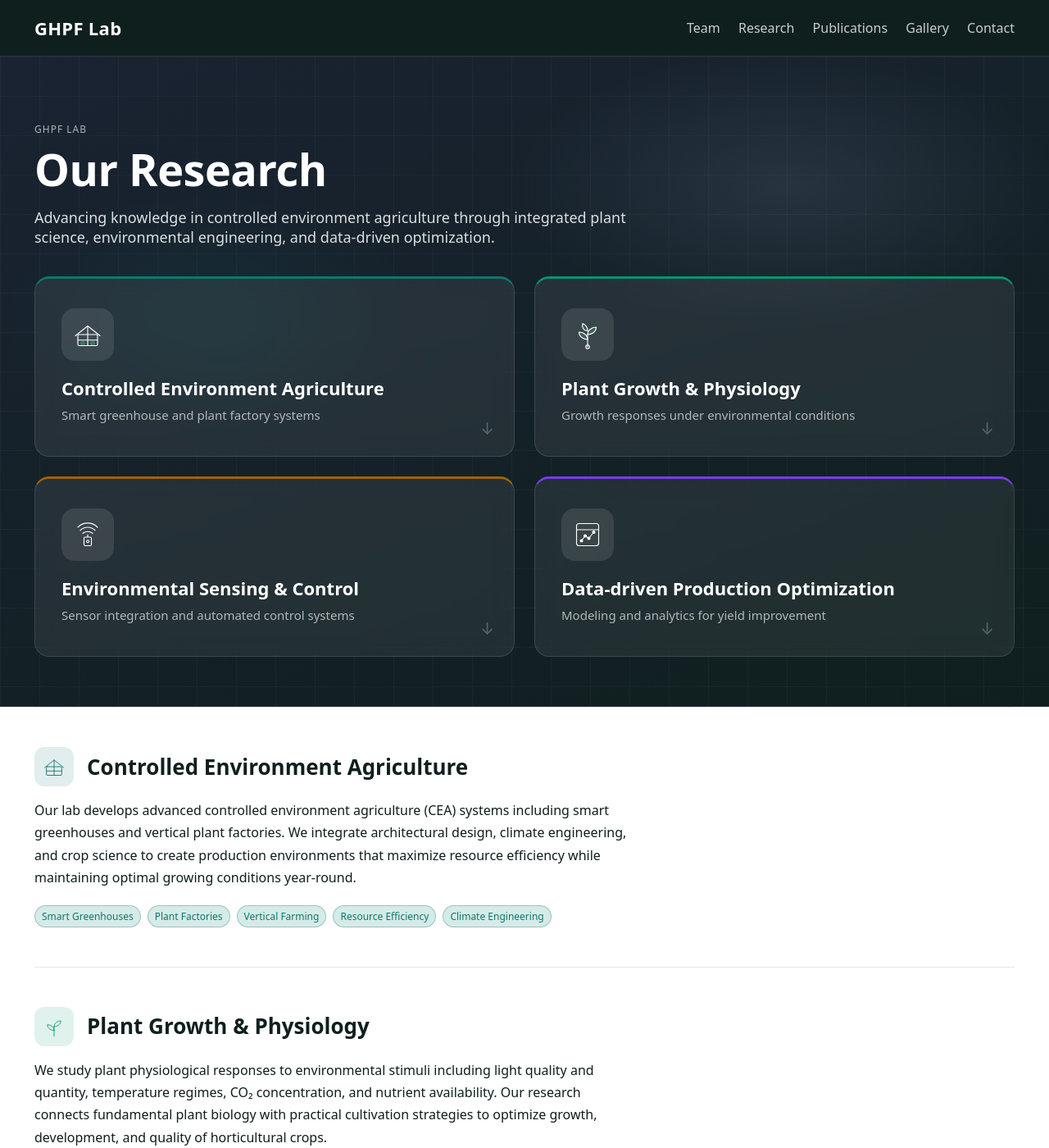
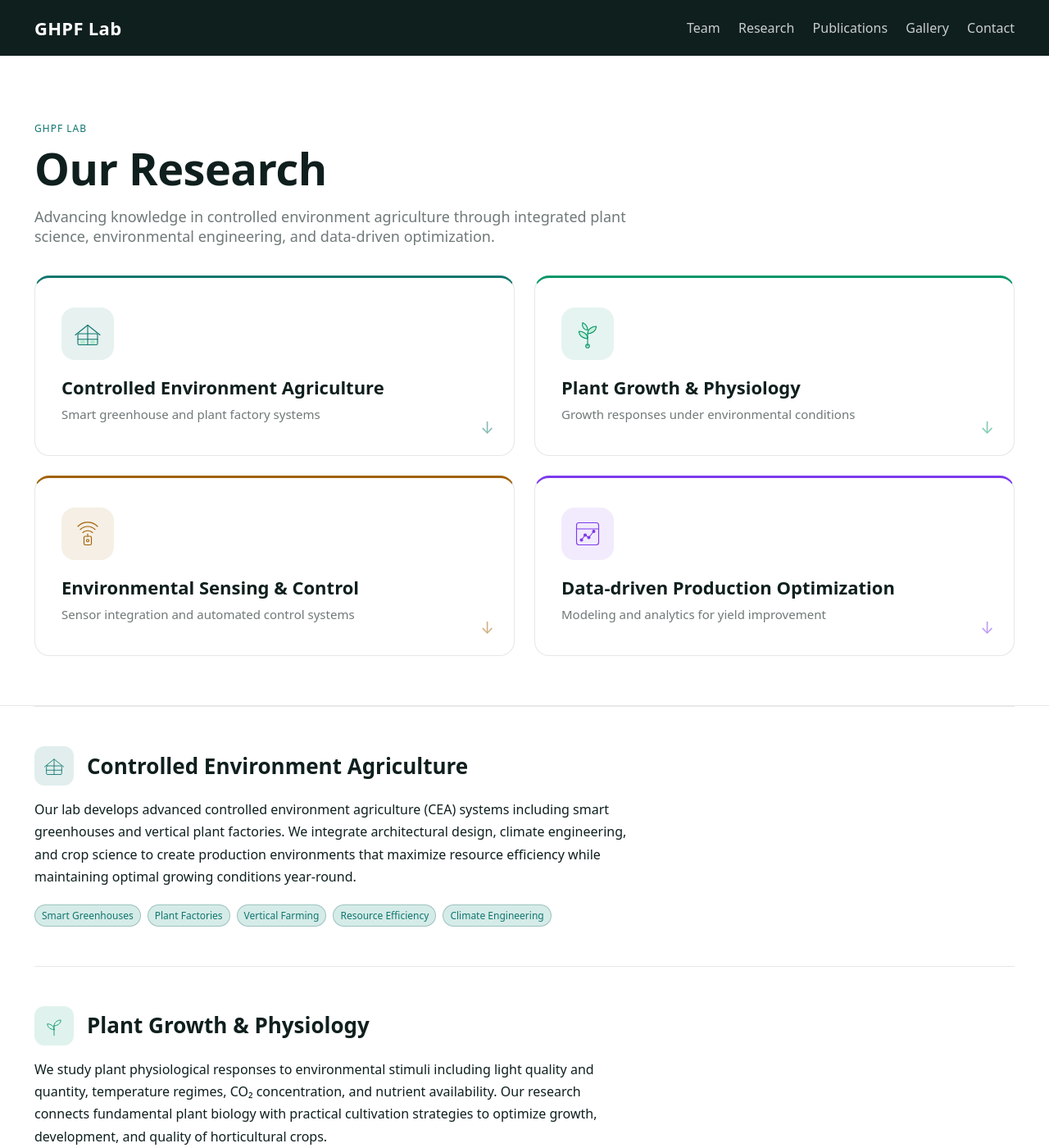
Before and after one commit to evergreendasol/Trial-2-lab-web, a Jekyll site: the page built from research.md, in a window 1280 px wide and 1400 px high. Shown: the whole window at 82% size. Built offline with Jekyll 4.4.1, drawn with Linux system fonts in a browser that asks for light colours.

Commit message:
Seamless nav-hero on main, clean white hero on sub-pages
- Main page: remove nav/hero border so dark bar flows into hero
- Sub-pages (Team, Research): white background hero with teal cards
- Remove hero--photo from sub-pages, hero--sub is now white+clean
- Cards use normal panel/line styling instead of glass-morphism
- More refined, modern look with clear page hierarchy

https://claude.ai/code/session_01TmRjvzfDazRavAh5211o6j

```diff
--- a/assets/css/site.css
+++ b/assets/css/site.css
@@ -64,7 +64,7 @@ a:hover{color:var(--accent)}
   top:0;
   z-index:10;
   background:var(--dark);
-  border-bottom:1px solid var(--darkLine);
+  border-bottom:none;
 }
 
 .nav__inner{
@@ -181,19 +181,31 @@ a:hover{color:var(--accent)}
 .hero--photo{
   position:relative;
   color:#fff;
-  border-bottom:1px solid var(--darkLine);
+  border-bottom:none;
   background:
     radial-gradient(900px 420px at 18% 10%, rgba(20,184,166,.28), transparent 60%),
     radial-gradient(800px 420px at 80% 20%, rgba(15,118,110,.22), transparent 55%),
     linear-gradient(180deg, var(--dark) 0%, var(--dark2) 100%);
 }
 
-/* Sub-page hero: slate-blue tone (Team, Research) */
+/* Sub-page hero: clean white (Team, Research) */
 .hero--sub{
-  background:
-    radial-gradient(600px 300px at 75% 20%, rgba(100,116,139,.22), transparent 55%),
-    radial-gradient(500px 300px at 20% 40%, rgba(15,118,110,.12), transparent 50%),
-    linear-gradient(160deg, #1a2332 0%, #0f1f1e 100%);
+  background:var(--bg);
+  color:var(--text);
+  border-bottom:1px solid var(--line);
+}
+
+.hero--sub::after{
+  display:none;
+}
+
+.hero--sub .pill{
+  color:var(--accent);
+}
+
+.hero--sub .lead{
+  color:var(--muted);
+  opacity:1;
 }
 
 /* 미세 그리드 패턴(줄무늬X) */
@@ -491,31 +503,17 @@ a:hover{color:var(--accent)}
 }
 
 .team-summary-card--hero{
-  background:rgba(255,255,255,.07);
-  border:1px solid rgba(255,255,255,.12);
+  background:var(--panel);
+  border:1px solid var(--line);
   border-top:3px solid var(--card-accent);
-  backdrop-filter:blur(12px);
-  color:#fff;
+  color:var(--text);
 }
 
 .team-summary-card--hero:hover{
-  background:rgba(255,255,255,.12);
-  border-color:rgba(255,255,255,.22);
-  box-shadow:0 8px 24px rgba(0,0,0,.25);
-  color:#fff;
-}
-
-.team-summary-card--hero .team-summary-card__icon{
-  background:rgba(255,255,255,.10);
-  color:#fff;
-}
-
-.team-summary-card--hero .team-summary-card__count{
-  color:#fff;
-}
-
-.team-summary-card--hero .team-summary-card__label{
-  color:rgba(255,255,255,.65);
+  background:var(--panel);
+  border-color:var(--card-accent);
+  box-shadow:0 8px 24px rgba(0,0,0,.08);
+  color:var(--text);
 }
 
 .team-section{
@@ -771,33 +769,19 @@ a:hover{color:var(--accent)}
   color:var(--text);
 }
 
-/* --- Hero variant (glass on dark) --- */
+/* --- Hero variant (white bg, same as base card) --- */
 .research-card--hero{
-  background:rgba(255,255,255,.07);
-  border:1px solid rgba(255,255,255,.12);
+  background:var(--panel);
+  border:1px solid var(--line);
   border-top:3px solid var(--card-accent, var(--accent));
-  backdrop-filter:blur(12px);
-  color:#fff;
+  color:var(--text);
 }
 
 .research-card--hero:hover{
-  background:rgba(255,255,255,.12);
-  border-color:rgba(255,255,255,.22);
-  box-shadow:0 12px 32px rgba(0,0,0,.25);
-  color:#fff;
-}
-
-.research-card--hero .research-card__icon{
-  background:rgba(255,255,255,.10);
-  color:#fff;
-}
-
-.research-card--hero .research-card__tagline{
-  color:rgba(255,255,255,.65);
-}
-
-.research-card--hero .research-card__arrow{
-  color:rgba(255,255,255,.5);
+  background:var(--panel);
+  border-color:var(--card-accent, var(--accent));
+  box-shadow:0 12px 32px rgba(0,0,0,.08);
+  color:var(--text);
 }
 
 .research-card__icon{
--- a/research.md
+++ b/research.md
@@ -4,7 +4,7 @@ title: Research
 ---
 
 <!-- ===== HERO BANNER + AREA CARDS ===== -->
-<section class="hero hero--photo hero--sub research-hero">
+<section class="hero hero--sub research-hero">
   <div class="container hero__inner">
     <p class="pill">GHPF Lab</p>
     <h1>Our Research</h1>
```
Also changed, not shown: team.md (+1 -1 lines).
